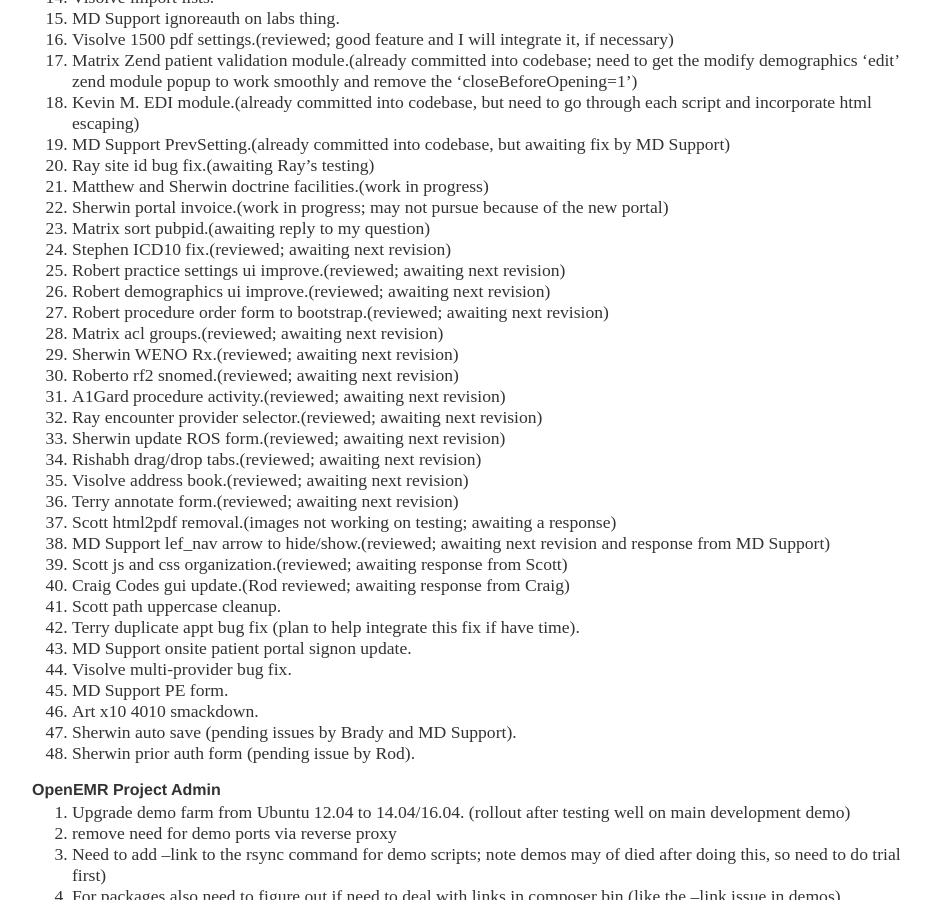
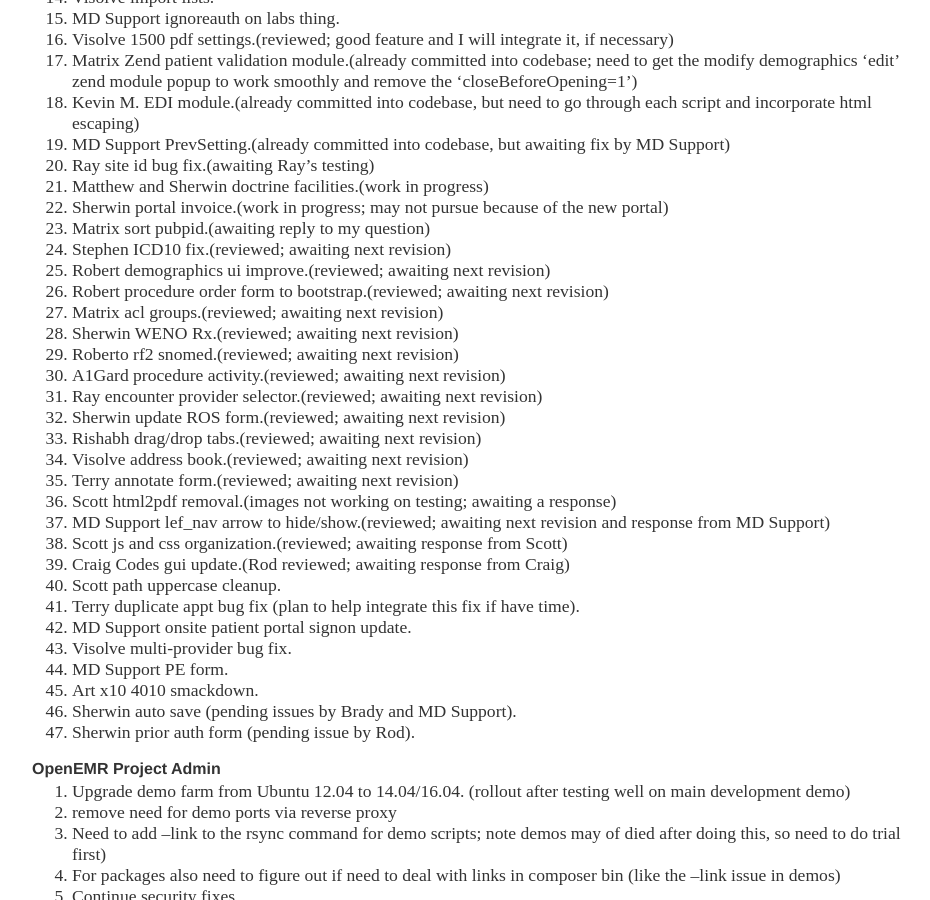
Before and after one commit to bradymiller/bradymiller.github.io, a Jekyll site: the page built from todo/index.md, in a window 1280 px wide and 900 px high, scrolled down 689 px. Shown: the whole window, without its empty margins (160-1090 px from the left). Built offline with Jekyll 4.4.1, drawn with Linux system fonts in a browser that asks for light colours; our own code applies the rules of GitHub Pages for plain Markdown files.

Commit message:
Update index.md

```diff
--- a/todo/index.md
+++ b/todo/index.md
@@ -35,7 +35,6 @@
 1. Sherwin portal invoice.(work in progress; may not pursue because of the new portal)
 1. Matrix sort pubpid.(awaiting reply to my question)
 1. Stephen ICD10 fix.(reviewed; awaiting next revision)
-1. Robert practice settings ui improve.(reviewed; awaiting next revision)
 1. Robert demographics ui improve.(reviewed; awaiting next revision)
 1. Robert procedure order form to bootstrap.(reviewed; awaiting next revision)
 1. Matrix acl groups.(reviewed; awaiting next revision)
```
